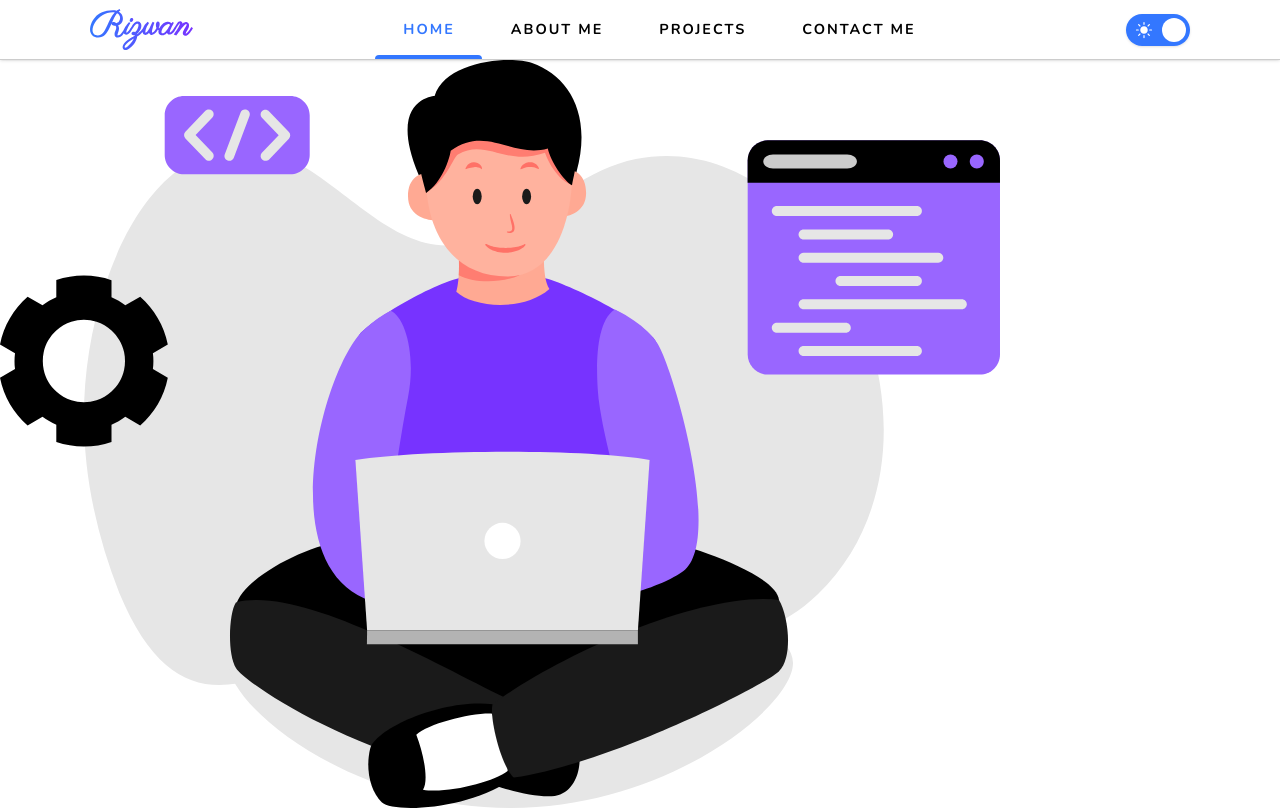
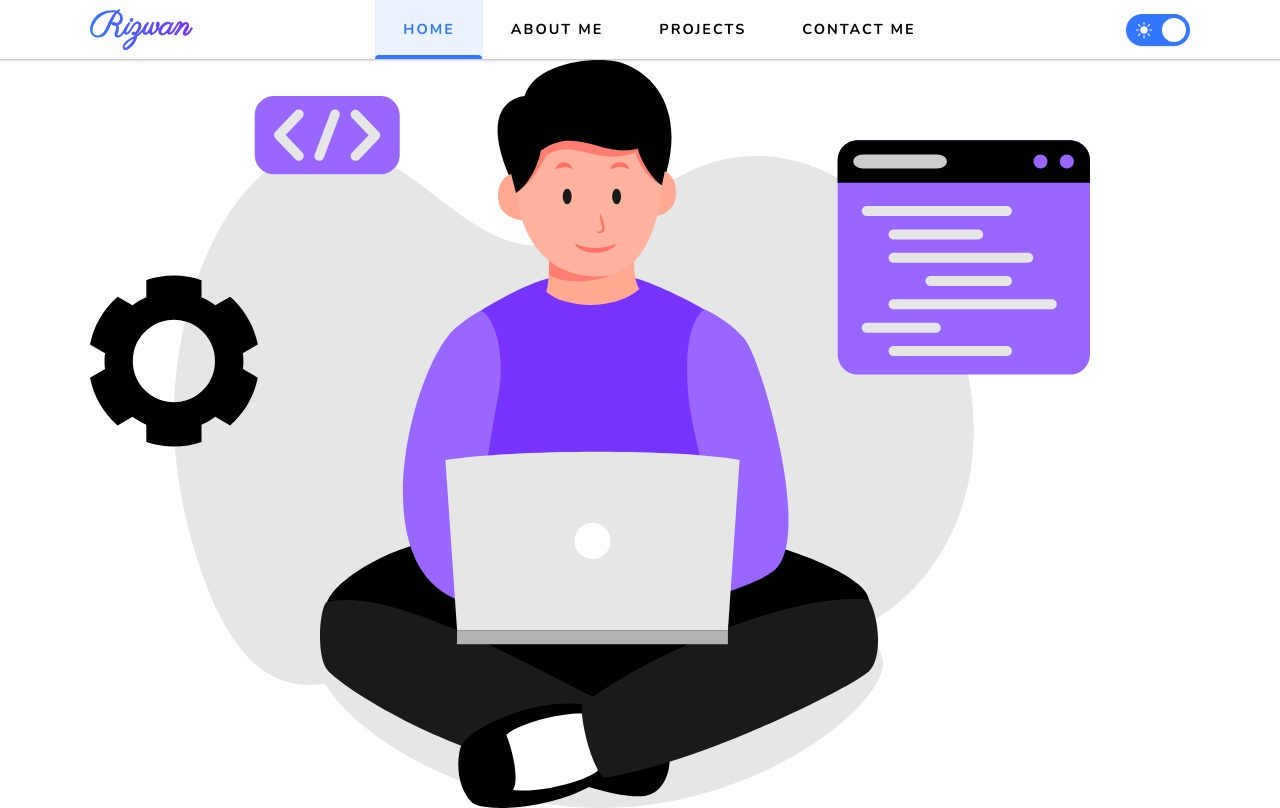
Before and after one commit to rizwanahamadcodes/portfolio, a Next.js app: page / in a window 1280 px wide. Built offline with nearby package versions, Linux system fonts and the light colour scheme.

Commit message:
added a bg to active nav link

```diff
--- a/src/app/page.tsx
+++ b/src/app/page.tsx
@@ -7,12 +7,12 @@ import heroImageDark from '../../public/img/hero_image_dark.svg'
 
 export default function Home() {
     return (
-        <>
+        <Container>
             <ThemedImage
                 darkImageSrc={heroImageDark}
                 lightImageSrc={heroImageLight}
                 alt="Hero image"
             />
-        </>
+        </Container>
     )
 }
--- a/src/components/NavMenu.tsx
+++ b/src/components/NavMenu.tsx
@@ -109,7 +109,11 @@ const NavMenu: React.FC<NavMenuProps> = ({
                         <Link
                             href={navLink.path}
                             className={`
-                        ${navLink.path === pathname ? 'text-primary' : ''}
+                        ${
+                            navLink.path === pathname
+                                ? 'bg-primary/10 text-primary hover:bg-primary/10'
+                                : ''
+                        }
                         ${
                             direction === 'row'
                                 ? 'h-full px-7'
--- a/tailwind.config.js
+++ b/tailwind.config.js
@@ -19,6 +19,7 @@ module.exports = {
             colors: {
                 primary: {
                     DEFAULT: 'hsl(220deg, 100%, 60%)', //#3377ff
+                    light: 'hsl(220deg, 100%, 90%)', //
                     dark: 'hsl(220deg, 100%, 5%)', //
                     darker: 'hsl(222deg, 100%, 3%)', //
                 },
```
